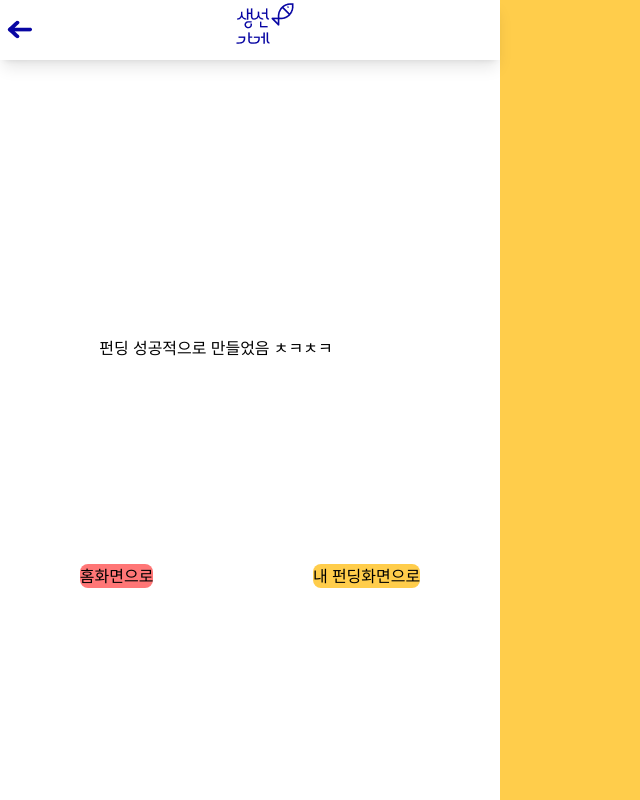
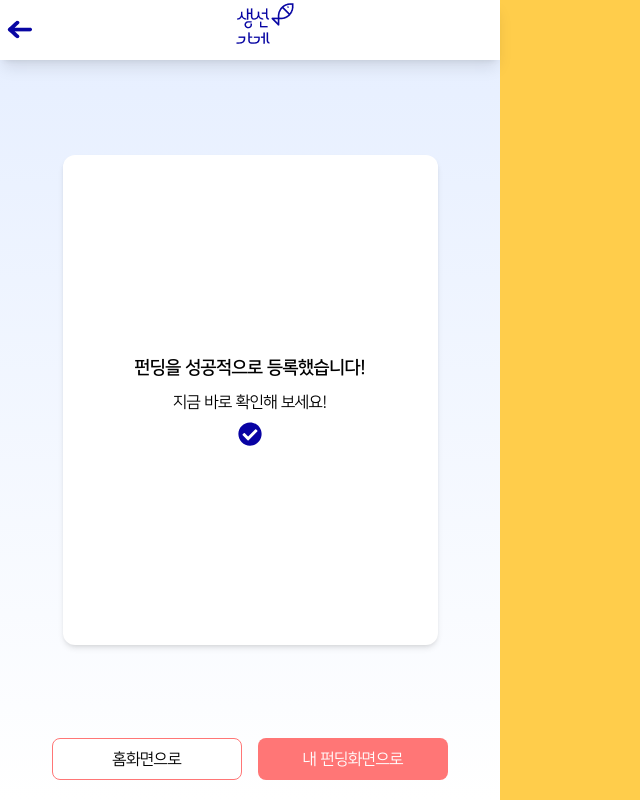
Before and after one commit to sun-mart-egg/funding-gift, a React (Vite) app in the folder FE/: page /make-funding-finish in a window 1280 px wide. Shown: the whole page, without its empty margins (0-640 px from the left). Built offline with nearby package versions, Linux system fonts and the light colour scheme.

Commit message:
[FE][Fix] #S10P22D201-154 펀딩 완료 페이지 디자인 완

```diff
--- a/FE/src/components/Funding/pages/MakeFundingFinish.jsx
+++ b/FE/src/components/Funding/pages/MakeFundingFinish.jsx
@@ -1,4 +1,5 @@
 import { useNavigate } from "react-router-dom"; // useNavigate 사용
+import { FaCheckCircle } from "react-icons/fa";
 
 function MakeFundingFinish() {
   const navigate = useNavigate(); // useNavigate 훅 사용
@@ -10,23 +11,48 @@ function MakeFundingFinish() {
     navigate("/my-funding");
   };
   return (
-    <div className="sub-layer">
+    <div
+      className="sub-layer font-cusFont3"
+      style={{
+        background: "linear-gradient(to bottom, #E5EEFF, #FFFFFF)", // 세로 그라디언트 정의
+      }}
+    >
       <div
         id="makeCard"
-        className="flex h-3/5 w-2/3 flex-col justify-around rounded-xl bg-white p-4"
+        className="mt-20 flex w-[75%] flex-col items-center justify-start rounded-xl bg-white p-4 shadow-md"
+        style={{ height: "68%" }}
       >
-        <div id="contentSection">펀딩 성공적으로 만들었음 ㅊㅋㅊㅋ</div>
+        <div
+          id="contentSection"
+          className="m-auto flex flex-col items-center justify-center"
+        >
+          <p className="mb-2 font-cusFont2 text-[18px]">
+            펀딩을 성공적으로 등록했습니다!
+          </p>
+          <p className="font-cusFont3">지금 바로 확인해 보세요!</p>
+          <FaCheckCircle className="mt-2 size-6 text-cusColor1" />
         </div>
-      <div id="buttonSection" className="flex w-full justify-around">
+      </div>
+      <div
+        id="buttonSection"
+        className="absolute bottom-0 w-full justify-around pb-5"
+      >
+        <div className="flex justify-center space-x-4">
           <button
             onClick={() => navigate("/")}
-          className="rounded-lg bg-cusColor3"
+            style={{ width: "calc(40% - 10px)" }} // 버튼 너비 조정
+            className="common-btn border-cus border border-cusColor3 bg-white text-black "
           >
             홈화면으로
           </button>
-        <button onClick={navigateMypage} className="rounded-lg bg-cusColor4">
+          <button
+            onClick={() => navigate("/my-funding")}
+            style={{ width: "calc(40% - 10px)" }} // 버튼 너비 조정
+            className="common-btn"
+          >
             내 펀딩화면으로{" "}
           </button>
+        </div>
       </div>
     </div>
   );
```
Lines whose indentation alone changed are shown as unchanged.
